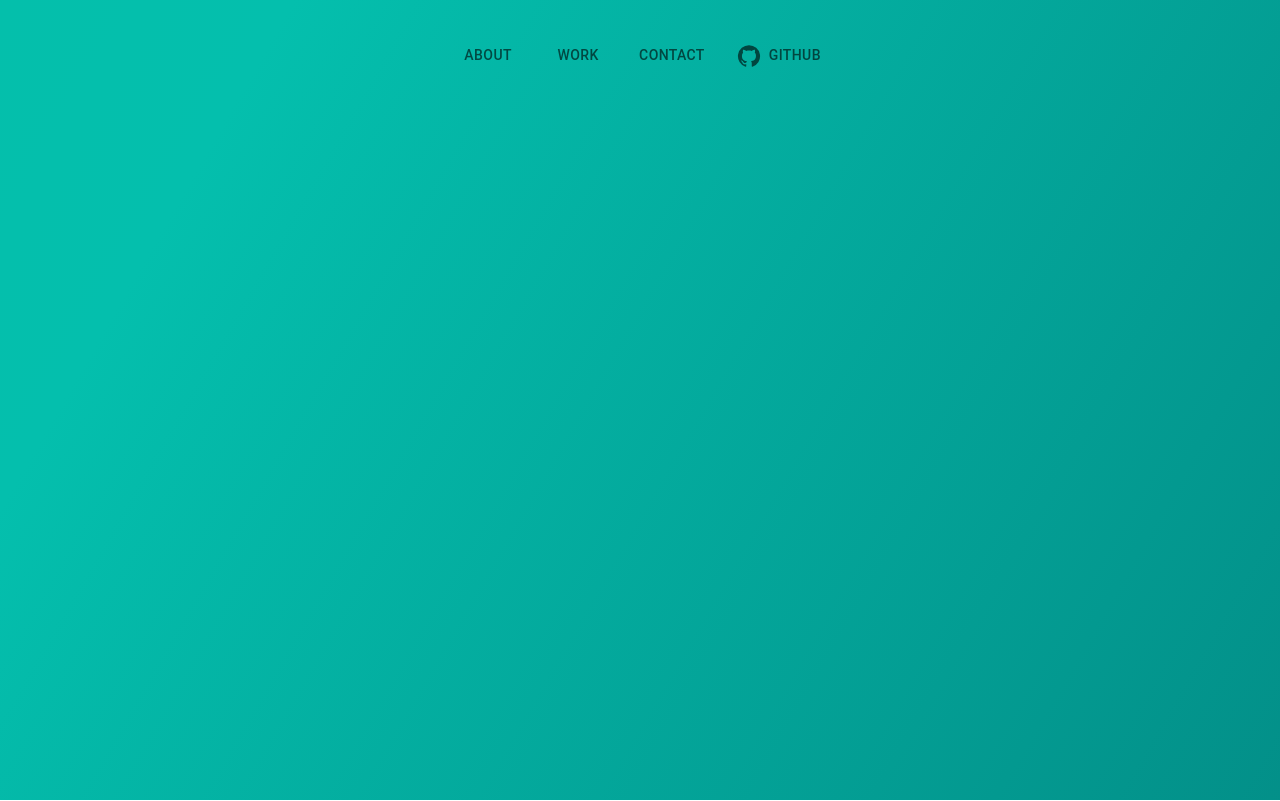
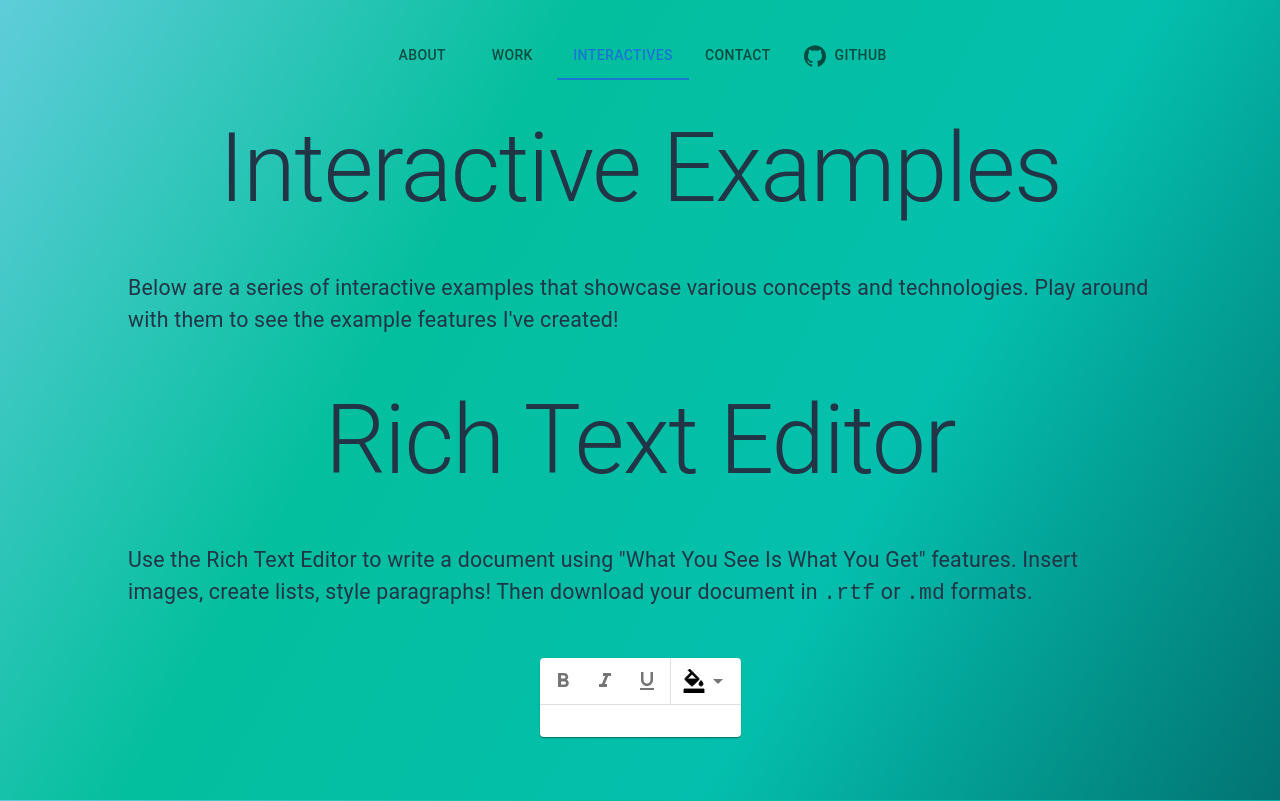
Before and after one commit to Matthew-MT/Portfolio, a React (Vite) app: page /interactives in a window 1280 px wide. Built offline with nearby package versions, Linux system fonts and the light colour scheme.

Commit message:
Moving back to main desktop.

```diff
--- a/package.json
+++ b/package.json
@@ -16,6 +16,7 @@
     "@mui/icons-material": "^6.3.1",
     "@mui/material": "^6.1.6",
     "react": "^18.3.1",
+    "react-colorful": "^5.6.1",
     "react-dom": "^18.3.1",
     "react-router": "^7.1.1"
   },
--- a/src/App.tsx
+++ b/src/App.tsx
@@ -9,6 +9,7 @@ import { useState } from "react";
 import Stack from "@mui/material/Stack";
 import useTheme from "@mui/material/styles/useTheme";
 import { useIsMobile } from "./config/utility";
+import Interactives from "./pages/Interactives";
 
 export default function App() {
     const theme = useTheme();
@@ -57,6 +58,7 @@ export default function App() {
                 miscellaneousSkills={miscellaneousSkills}
                 setMiscellaneousSkills={setMiscellaneousSkills}
             />} />
+            <Route path="interactives" element={<Interactives />} />
             <Route path="contact" element={<Contact />} />
         </Routes>
     </Stack>;
--- a/src/components/Navigation.tsx
+++ b/src/components/Navigation.tsx
@@ -30,7 +30,7 @@ export default function Navigation({ sx, ...props }: TabsProps) {
         sx={{
             maxWidth: "100%",
             color: theme.palette.grey[800],
-            transition: "all .2s linear",
+            // transition: "all .2s linear",
             backdropFilter: top && !mobile ? undefined : "blur(20px) saturate(1.6)",
             backgroundColor: top && !mobile ? undefined : `${theme.palette.grey[200]}80`,
             "& > .MuiTabs-scroller": {
@@ -59,6 +59,12 @@ export default function Navigation({ sx, ...props }: TabsProps) {
         />
         <Tab
             component={NavLink}
+            label="Interactives"
+            value="/interactives"
+            to="/interactives"
+        />
+        <Tab
+            component={NavLink}
             label="Contact"
             value="/contact"
             to="/contact"
--- a/src/config/utility.tsx
+++ b/src/config/utility.tsx
@@ -27,7 +27,7 @@ export function useEnterFrameAnimation($ref?: (_ref: HTMLElement | null) => void
                 if (delay) setTimeout(() => entry.target.classList.add("animate-enter-frame-animator"), delay);
                 else entry.target.classList.add("animate-enter-frame-animator");
             }
-        }, { threshold: [1, 0] });
+        }, { threshold: [1, 0.5, 0] });
 
         observer.observe(_ref.current);
 
--- a/src/pages/About.tsx
+++ b/src/pages/About.tsx
@@ -73,10 +73,15 @@ export default function About({
             {...introAnimatorProps}
             direction="row"
             sx={{
-                gap: "2rem",
-                maxWidth: "100vw",
-                flexWrap: mobile ? "wrap" : "nowrap",
+                gap: "4rem",
+                maxWidth: "80vw",
+                alignItems: "center",
                 justifyContent: "center",
+                flexWrap: "nowrap",
+                [`@media only screen and (max-width: ${theme.breakpoints.values.xl}px)`]: {
+                    // textAlign: "center",
+                    flexWrap: "wrap",
+                },
             }}
         >
             <img
@@ -98,7 +103,7 @@ export default function About({
                 }}
             >
                 <Box>
-                    <Typography variant="h4">I am a full-stack software engineer with 3 years of experience in technologies such as React, AWS, Databases, and Linux.</Typography>
+                    <Typography variant="h4" >I am a full-stack software engineer with 3 years of experience in technologies such as React, AWS, Databases, and Linux.</Typography>
                     <Typography>
                         <br />
                         I've worked in several different environments, including large cross-functional teams at Amazon.com and as the sole developer at MORR LLC. I also have a Bachelor's in Computer Science and a Bachelor's in Mathematics, making me uniquely strong in mathematical inquiry, research, and problem-solving.
--- /dev/null
+++ b/src/pages/Interactives.tsx
@@ -0,0 +1,167 @@
+import { useEffect, useRef, useState } from "react";
+import Stack from "@mui/material/Stack";
+import { useEnterFrameAnimation } from "../config/utility";
+import useTheme from "@mui/material/styles/useTheme";
+import Typography from "@mui/material/Typography";
+import Paper from "@mui/material/Paper";
+import ToggleButtonGroup, { toggleButtonGroupClasses } from "@mui/material/ToggleButtonGroup";
+import ToggleButton from "@mui/material/ToggleButton";
+import FormatBoldIcon from "@mui/icons-material/FormatBold";
+import FormatItalicIcon from "@mui/icons-material/FormatItalic";
+import FormatUnderlinedIcon from "@mui/icons-material/FormatUnderlined";
+import FormatColorFillIcon from "@mui/icons-material/FormatColorFill";
+import ArrowDropDownIcon from "@mui/icons-material/ArrowDropDown";
+import Divider from "@mui/material/Divider";
+import Box from "@mui/material/Box";
+import Popper from "@mui/material/Popper";
+import ClickAwayListener from "@mui/material/ClickAwayListener";
+import { HexColorPicker } from "react-colorful";
+import TextField from "@mui/material/TextField";
+import InputAdornment from "@mui/material/InputAdornment";
+import { getIntersectedNodes } from "../showcase/RTFEditorUtilities";
+
+export default function Interactives() {
+    const ref = useRef<HTMLElement | null>(null);
+
+    // hooks
+    const theme = useTheme();
+    const mainAnimatorProps = useEnterFrameAnimation();
+    const [formats, setFormats] = useState([]);
+    const [colorAnchor, setColorAnchor] = useState<HTMLElement | null>(null);
+    const [color, setColor] = useState<string>("#000000");
+
+    useEffect(() => {
+        function handleSelection() {
+            const selection = window.getSelection();
+            if (!selection) return;
+            const intersected = getIntersectedNodes(selection.getRangeAt(0));
+            if (intersected.length) console.log("Intersects:", intersected);
+        }
+        ref.current?.addEventListener("selectionchange", handleSelection);
+        return () => ref.current?.removeEventListener("selectionchange", handleSelection);
+    }, []);
+
+    return <Stack
+        {...mainAnimatorProps}
+        direction="column"
+        sx={{
+            alignSelf: "center",
+            width: `min(80vw, ${theme.breakpoints.values.xl}px)`,
+            marginTop: "calc(112px - 4rem)",
+            padding: "min(4rem, 10vw)",
+            alignItems: "center",
+            gap: "48px",
+        }}
+    >
+        <Typography variant="h1" >Interactive Examples</Typography>
+        <Typography>
+            Below are a series of interactive examples that showcase various concepts and technologies. Play around with them to see the example features I've created!
+        </Typography>
+        <Typography variant="h1" >Rich Text Editor</Typography>
+        <Typography>
+            Use the Rich Text Editor to write a document using "What You See Is What You Get" features. Insert images, create lists, style paragraphs! Then download your document in <code>.rtf</code> or <code>.md</code> formats.
+        </Typography>
+        <Paper>
+            <Stack
+                direction="row"
+                sx={{
+                    alignItems: "center",
+                    width: "100%",
+                }}
+            >
+                <ToggleButtonGroup
+                    size="small"
+                    sx={{
+                        [`& .${toggleButtonGroupClasses.grouped}`]: {
+                            margin: theme.spacing(0.5),
+                            border: 0,
+                            [`&.${toggleButtonGroupClasses.disabled}`]: {
+                              border: 0,
+                            },
+                        },
+                        [`& .${toggleButtonGroupClasses.middleButton},& .${toggleButtonGroupClasses.lastButton}`]: {
+                            marginLeft: "initial",
+                            borderLeft: "initial",
+                        },
+                    }}
+                    value={formats}
+                    onChange={(event, formats) => setFormats(formats)}
+                >
+                    <ToggleButton
+                        value="bold"
+                    >
+                        <FormatBoldIcon />
+                    </ToggleButton>
+                    <ToggleButton
+                        value="italic"
+                    >
+                        <FormatItalicIcon />
+                    </ToggleButton>
+                    <ToggleButton
+                        value="underline"
+                    >
+                        <FormatUnderlinedIcon />
+                    </ToggleButton>
+                </ToggleButtonGroup>
+                <Divider flexItem orientation="vertical" />
+                <ToggleButton
+                    size="small"
+                    value="color"
+                    sx={{
+                        margin: theme.spacing(0.5),
+                        border: 0,
+                    }}
+                    selected={colorAnchor !== null}
+                    onClick={event => setColorAnchor(event.currentTarget)}
+                >
+                    <FormatColorFillIcon sx={{ color, stroke: theme.palette.getContrastText(theme.palette.background.paper) }} />
+                    <ArrowDropDownIcon />
+                </ToggleButton>
+                <Popper
+                    open={colorAnchor !== null}
+                    anchorEl={colorAnchor}
+                >
+                    <ClickAwayListener
+                        onClickAway={() => setColorAnchor(null)}
+                    >
+                        <Paper
+                            sx={{
+                                display: "flex",
+                                flexDirection: "column",
+                                padding: "4px",
+                                gap: "4px",
+                                width: "min-content",
+                            }}
+                        >
+                            <HexColorPicker
+                                color={color}
+                                onChange={setColor}
+                            />
+                            <TextField
+                                fullWidth
+                                size="small"
+                                slotProps={{
+                                    input: {
+                                        startAdornment: <InputAdornment position="start" >#</InputAdornment>,
+                                    },
+                                }}
+                                value={color.slice(1)}
+                                onChange={event => setColor(`#${event.target.value}`)}
+                            />
+                        </Paper>
+                    </ClickAwayListener>
+                </Popper>
+            </Stack>
+            <Divider flexItem />
+            <Box
+                ref={ref}
+                contentEditable
+                sx={{
+                    minHeight: "1em",
+                    padding: "4px",
+                }}
+                innerHtml="<ul><li>A</li><li>B</li><li>C</li></ul><b>bold</b>"
+            />
+        </Paper>
+    </Stack>;
+}
--- /dev/null
+++ b/src/showcase/RTFEditorUtilities.tsx
@@ -0,0 +1,17 @@
+export function getIntersectedNodes(range: Range) {
+    const stack = [range.commonAncestorContainer];
+    const intersected = [];
+
+    while (stack.length > 0) {
+        const current = stack.pop()!;
+        if (range.intersectsNode(current)) intersected.push(current);
+        stack.push(...current.childNodes);
+    }
+
+    return intersected;
+}
+
+export default function surround(range: Range, element: keyof HTMLElementTagNameMap) {
+    const _element = document.createElement(element);
+    range.surroundContents(_element);
+}
```
Also changed, not shown: 1 other file (tests, documents, lock files or other folders).
